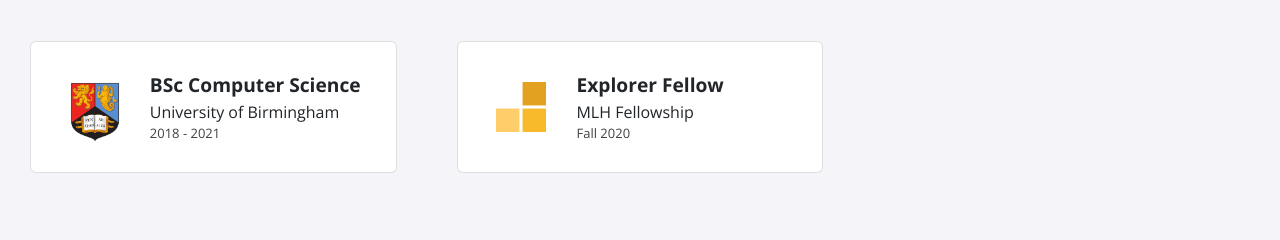
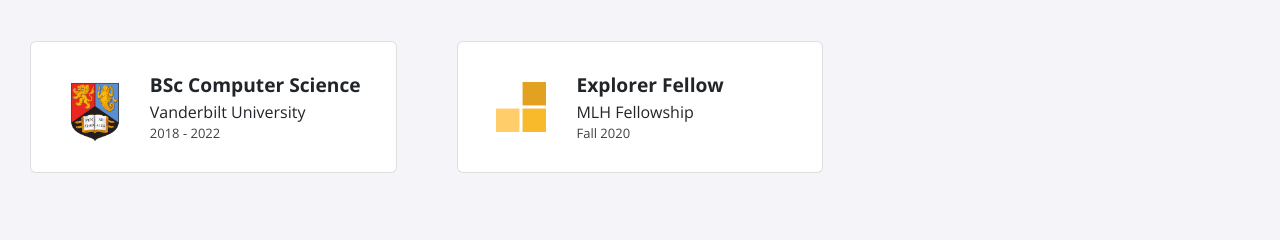
Before and after one commit to jitbon/jitbon.github.io, a Jekyll site: the page built from index.html, in a window 1280 px wide. Shown: the part 1099-1339 px from the top of the page. Built offline with Jekyll 4.4.1, drawn with Linux system fonts in a browser that asks for light colours; nearby versions of some CDN libraries.

Commit message:
Update education.yml

```diff
--- a/_data/education.yml
+++ b/_data/education.yml
@@ -1,6 +1,6 @@
 - course: BSc Computer Science
-  institute: University of Birmingham
-  dates: 2018 - 2021
+  institute: Vanderbilt University
+  dates: 2018 - 2022
   logo: uob.png
 
 - course: Explorer Fellow
```
